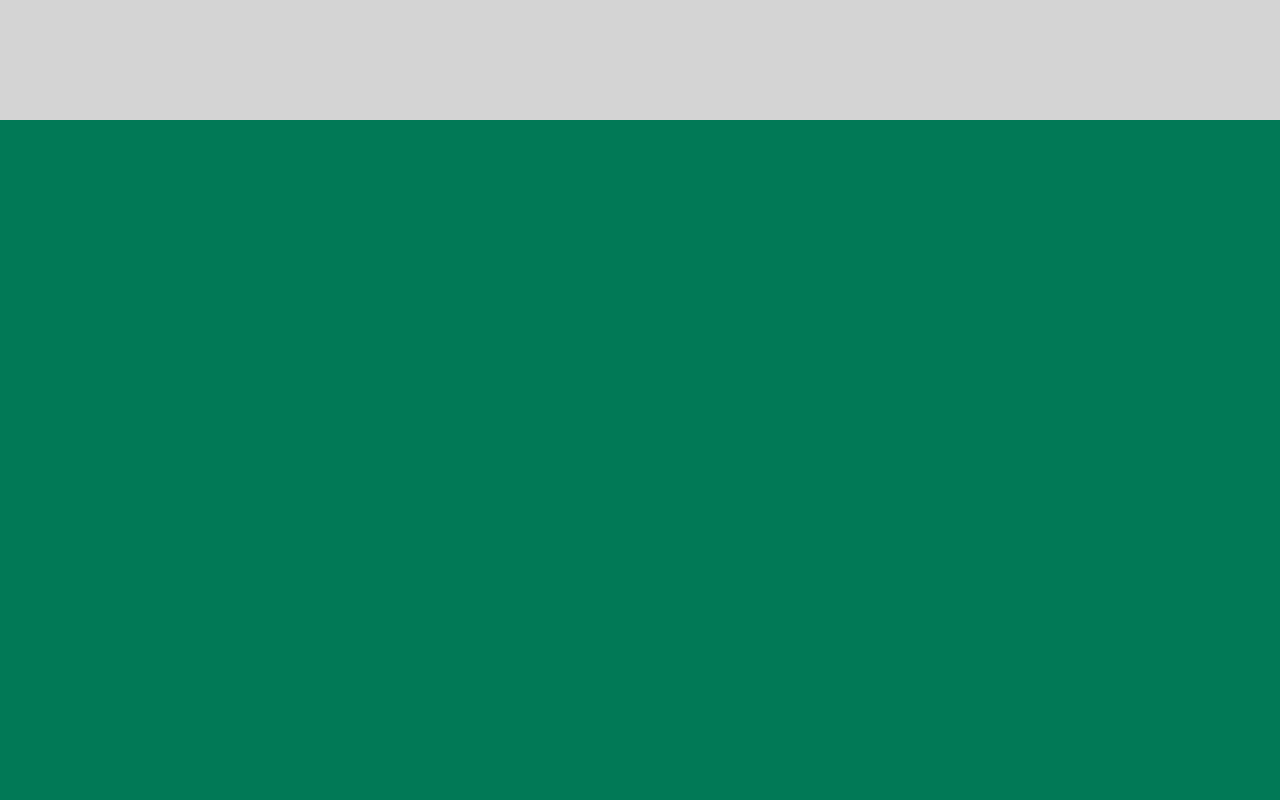
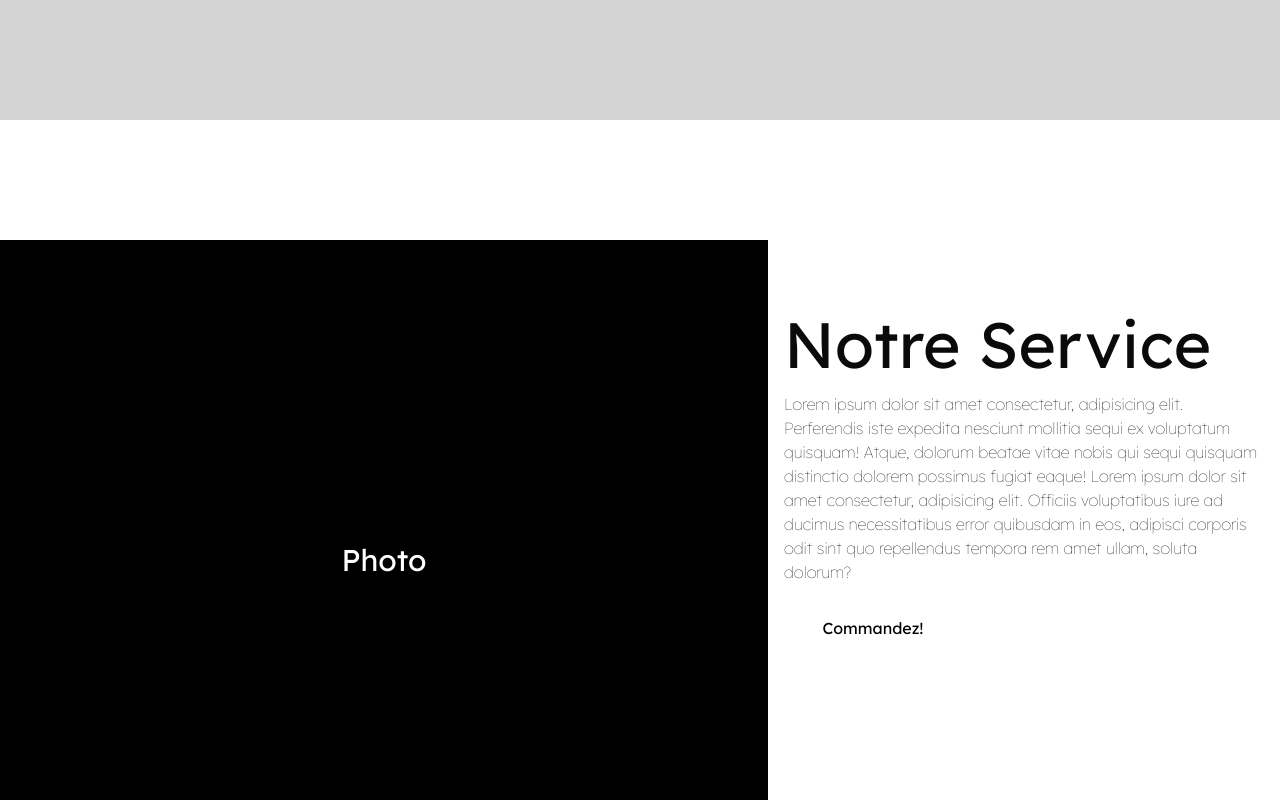
Before and after one commit to Nxwfel/Palmier-Auto, a React (Vite) app: page / in a window 1280 px wide. Shown: the part 1480-2280 px from the top of the page. Built offline with nearby package versions, Linux system fonts and the light colour scheme; a web font is replaced by a local one.

Commit message:
About page added and footer and highlights added

```diff
--- a/src/App.jsx
+++ b/src/App.jsx
@@ -3,6 +3,7 @@ import Lenis from 'lenis'
 import LandingPage from './Pages/LandingPage.jsx'
 import About from './Pages/About.jsx'
 import InventoryFlex from './Pages/Inventoryflex.jsx'
+import Contact from './Pages/Contact.jsx'
 import './index.css'
 const App = () => {
 
@@ -18,8 +19,9 @@ const App = () => {
   return (
     <div className='min-h-screen w-screen bg-emerald-700 overflow-hidden'>
       <LandingPage />
+      <InventoryFlex />
       <About />
-      <InventoryFlex />
+      <Contact />
     </div>
   )
 }
--- a/src/Pages/About.jsx
+++ b/src/Pages/About.jsx
@@ -1,74 +1,26 @@
 import React from 'react'
+import {motion} from 'framer-motion'
 const About = () => {
   return (
-    <div
-    className='h-screen w-screen bg-neutral-300 justify-start items-start flex flex-col'>
-    <h1 className='font-main font-thin text-[5vw] text-white pt-[10vh]'>Notre Voiture <span className='text-neutral-600'>Importé</span></h1>
-    <div className='flex h-fit w-screen justify-start items-start mt-[5vh]'>
-
-       <ul className='font-main text-neutral-500 font-thin text-lg mt-[2vh] ml-[1vw]'>
-        <li>Chinois</li>
-        <li>Canadienes</li>
-        <li>Europeanes</li>
-        <li>Pays du Golf</li>
-       </ul>
-       {/* Img Slider */}
-     <div className='h-fit flex flex-col overflow-x-scroll max-w-[80vw] ml-auto '>
-      <div className='flex h-[45vh] gap-[2vw]'>
-      <div className='h-full min-w-[23vw]'>
-        <div className='h-[80%] w-full bg-white'>
-
-        </div>
-        <h1 className='font-main text-[2vh] text-black'>Kia Sportage 2025</h1>
-        <p className='font-main font-thins text-[1.7vh] text-neutral-400'>1.6 CRDI qui devlop 167ps et une boite de 7 rapports et LED d'ambiance à l'interieur</p>
-
-      </div>
-      <div className='h-full min-w-[23vw]'>
-        <div className='h-[80%] w-full bg-white'>
-
-        </div>
-        <h1 className='font-main text-[2vh] text-black'>Kia Sportage 2025</h1>
-        <p className='font-main font-thins text-[1.7vh] text-neutral-400'>1.6 CRDI qui devlop 167ps et une boite de 7 rapports et LED d'ambiance à l'interieur</p>
-
-      </div>
-      <div className='h-full min-w-[23vw]'>
-        <div className='h-[80%] w-full bg-white'>
-
-        </div>
-        <h1 className='font-main text-[2vh] text-black'>Kia Sportage 2025</h1>
-        <p className='font-main font-thins text-[1.7vh] text-neutral-400'>1.6 CRDI qui devlop 167ps et une boite de 7 rapports et LED d'ambiance à l'interieur</p>
-
-      </div>
-      <div className='h-full min-w-[23vw]'>
-        <div className='h-[80%] w-full bg-white'>
-
-        </div>
-        <h1 className='font-main text-[2vh] text-black'>Kia Sportage 2025</h1>
-        <p className='font-main font-thins text-[1.7vh] text-neutral-400'>1.6 CRDI qui devlop 167ps et une boite de 7 rapports et LED d'ambiance à l'interieur</p>
-
-      </div>
-      <div className='h-full min-w-[23vw]'>
-        <div className='h-[80%] w-full bg-white'>
-
-        </div>
-        <h1 className='font-main text-[2vh] text-black'>Kia Sportage 2025</h1>
-        <p className='font-main font-thins text-[1.7vh] text-neutral-400'>1.6 CRDI qui devlop 167ps et une boite de 7 rapports et LED d'ambiance à l'interieur</p>
-
-      </div>
-      </div>
-     </div>
+   <div className='h-screen w-screen bg-white overflow-hidden flex justify-start items-end'>
+    <div className='h-[80%] w-[60%] mb-[5vh] bg-black items-center justify-center flex'>
+      <p className='font-main text-3xl text-white'>
+        Photo
+      </p>
     </div>
-      {/* Navigation Arrows */}
-      <div className='flex w-[80%] h-fit ml-auto items-center justify-between mt-[2vh]'>
-        <svg xmlns="http://www.w3.org/2000/svg" fill="none" viewBox="0 0 24 24" strokeWidth={1.5} stroke="currentColor" className="size-6">
-          <path strokeLinecap="round" strokeLinejoin="round" d="M15.75 19.5 8.25 12l7.5-7.5" />
-        </svg>
-
-        <svg xmlns="http://www.w3.org/2000/svg" fill="none" viewBox="0 0 24 24" strokeWidth={1.5} stroke="currentColor" className="size-6">
-          <path strokeLinecap="round" strokeLinejoin="round" d="m8.25 4.5 7.5 7.5-7.5 7.5" />
-        </svg>
-      </div>
+    <div className='h-[80%] w-[40%] flex flex-col jutify-start items-start p-4'>
+     <h1 className='font-main text-[8vh]'>
+      Notre Service
+     </h1>
+     <p className='font-main font-thin'>Lorem ipsum dolor sit amet consectetur, adipisicing elit. Perferendis iste expedita nesciunt mollitia sequi ex voluptatum quisquam! Atque, dolorum beatae vitae nobis qui sequi quisquam distinctio dolorem possimus fugiat eaque! Lorem ipsum dolor sit amet consectetur, adipisicing elit. Officiis voluptatibus iure ad ducimus necessitatibus error quibusdam in eos, adipisci corporis odit sint quo repellendus tempora rem amet ullam, soluta dolorum?</p>
+     <motion.button
+           initial={{backgroundColor:'#FFFFFF' , color:'#000000' , scale:1}}
+           whileHover={{backgroundColor:'#F2F2F2' , color:'#000' , scale:1.05}}
+           className='px-[3vw] py-[2vh] font-main bg-white text-black cursor-pointer mt-[2vh]'>
+            Commandez!
+      </motion.button>
     </div>
+   </div>
   )
 }
 
--- a/src/Pages/Contact.jsx
+++ b/src/Pages/Contact.jsx
@@ -0,0 +1,13 @@
+import React from 'react'
+
+const Contact = () => {
+  return (
+    <div className='h-screen bg-white flex justify-start items-center'>
+      <div className='absolute -mt-[15vh] ml-[5vw] h-[60vh] w-[20vw] bg-black'></div>
+      <div className='w-screen h-[55vh] bg-black/20'></div>
+      <div className='w-screen'></div>
+    </div>
+  )
+}
+
+export default Contact
--- a/src/Pages/Inventoryflex.jsx
+++ b/src/Pages/Inventoryflex.jsx
@@ -1,7 +1,73 @@
 import React from 'react'
 const Inventoryflex = () => {
   return (
-    <div className='h-screen w-screen'>
+     <div
+    className='h-screen w-screen bg-neutral-300 justify-start items-start flex flex-col'>
+    <h1 className='font-main font-thin text-[5vw] text-white pt-[10vh]'>Notre Voiture <span className='text-neutral-600'>Importé</span></h1>
+    <div className='flex h-fit w-screen justify-start items-start mt-[5vh]'>
+
+       <ul className='font-main text-neutral-500 font-thin text-lg mt-[2vh] ml-[1vw]'>
+        <li>Chinois</li>
+        <li>Canadienes</li>
+        <li>Europeanes</li>
+        <li>Pays du Golf</li>
+       </ul>
+       {/* Img Slider */}
+     <div className='h-fit flex flex-col overflow-x-scroll max-w-[80vw] ml-auto '>
+      <div className='flex h-[45vh] gap-[2vw]'>
+      <div className='h-full min-w-[23vw]'>
+        <div className='h-[80%] w-full bg-white'>
+
+        </div>
+        <h1 className='font-main text-[2vh] text-black'>Kia Sportage 2025</h1>
+        <p className='font-main font-thins text-[1.7vh] text-neutral-400'>1.6 CRDI qui devlop 167ps et une boite de 7 rapports et LED d'ambiance à l'interieur</p>
+
+      </div>
+      <div className='h-full min-w-[23vw]'>
+        <div className='h-[80%] w-full bg-white'>
+
+        </div>
+        <h1 className='font-main text-[2vh] text-black'>Kia Sportage 2025</h1>
+        <p className='font-main font-thins text-[1.7vh] text-neutral-400'>1.6 CRDI qui devlop 167ps et une boite de 7 rapports et LED d'ambiance à l'interieur</p>
+
+      </div>
+      <div className='h-full min-w-[23vw]'>
+        <div className='h-[80%] w-full bg-white'>
+
+        </div>
+        <h1 className='font-main text-[2vh] text-black'>Kia Sportage 2025</h1>
+        <p className='font-main font-thins text-[1.7vh] text-neutral-400'>1.6 CRDI qui devlop 167ps et une boite de 7 rapports et LED d'ambiance à l'interieur</p>
+
+      </div>
+      <div className='h-full min-w-[23vw]'>
+        <div className='h-[80%] w-full bg-white'>
+
+        </div>
+        <h1 className='font-main text-[2vh] text-black'>Kia Sportage 2025</h1>
+        <p className='font-main font-thins text-[1.7vh] text-neutral-400'>1.6 CRDI qui devlop 167ps et une boite de 7 rapports et LED d'ambiance à l'interieur</p>
+
+      </div>
+      <div className='h-full min-w-[23vw]'>
+        <div className='h-[80%] w-full bg-white'>
+
+        </div>
+        <h1 className='font-main text-[2vh] text-black'>Kia Sportage 2025</h1>
+        <p className='font-main font-thins text-[1.7vh] text-neutral-400'>1.6 CRDI qui devlop 167ps et une boite de 7 rapports et LED d'ambiance à l'interieur</p>
+
+      </div>
+      </div>
+     </div>
+    </div>
+      {/* Navigation Arrows */}
+      <div className='flex w-[80%] h-fit ml-auto items-center justify-between mt-[2vh]'>
+        <svg xmlns="http://www.w3.org/2000/svg" fill="none" viewBox="0 0 24 24" strokeWidth={1.5} stroke="currentColor" className="size-6">
+          <path strokeLinecap="round" strokeLinejoin="round" d="M15.75 19.5 8.25 12l7.5-7.5" />
+        </svg>
+
+        <svg xmlns="http://www.w3.org/2000/svg" fill="none" viewBox="0 0 24 24" strokeWidth={1.5} stroke="currentColor" className="size-6">
+          <path strokeLinecap="round" strokeLinejoin="round" d="m8.25 4.5 7.5 7.5-7.5 7.5" />
+        </svg>
+      </div>
     </div>
   )
 }
```
